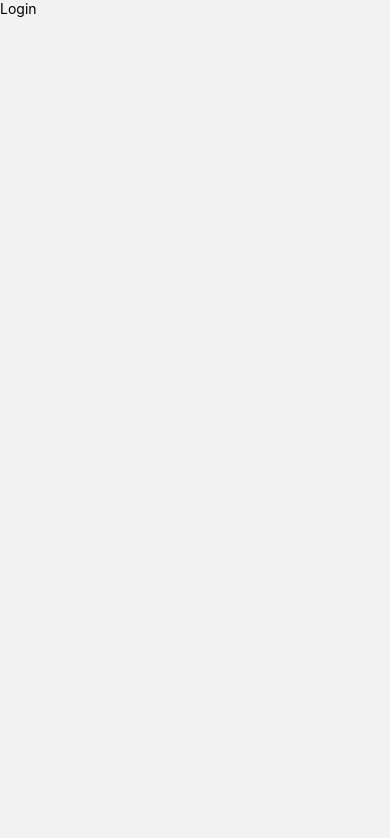
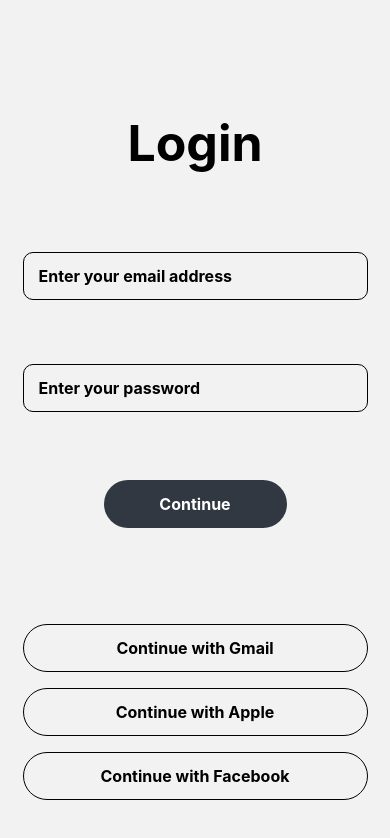
Before and after one commit to zackkb/bark-and-beyond, a React Native app in the folder PupPlanner/: screen /Login in a window 390 px wide. Shown: the top 838 px of the page. Built offline with nearby package versions, Linux system fonts and the light colour scheme.

Commit message:
login/signup/firebase work

```diff
--- /dev/null
+++ b/PupPlanner/Firebase/firebase.js
@@ -0,0 +1,26 @@
+import firebase from "firebase/compat/app";
+import "firebase/compat/auth";
+import "firebase/compat/firestore";
+
+const firebaseConfig = {
+  apiKey: "AIzaSyDhf-zdbj086RdjUW9GzVv6aDiHwDJjjG8",
+  authDomain: "bark-and-beyond.firebaseapp.com",
+  projectId: "bark-and-beyond",
+  storageBucket: "bark-and-beyond.appspot.com",
+  messagingSenderId: "576071278336",
+  appId: "1:576071278336:web:eaf5868cc3689fc1819de5",
+  measurementId: "G-WR80XTCQVG",
+};
+
+let app;
+
+if (firebase.apps.length === 0) {
+  app = firebase.initializeApp(firebaseConfig);
+} else {
+  app = firebase.app();
+}
+
+const db = app.firestore();
+const auth = firebase.auth();
+
+export { db, auth };
--- a/PupPlanner/package.json
+++ b/PupPlanner/package.json
@@ -14,11 +14,12 @@
     "@react-navigation/stack": "^6.3.16",
     "expo": "~48.0.9",
     "expo-status-bar": "~1.4.4",
+    "firebase": "^9.20.0",
     "react": "18.2.0",
     "react-native": "0.71.6",
+    "react-native-gesture-handler": "~2.9.0",
     "react-native-safe-area-context": "4.5.0",
-    "react-native-screens": "~3.20.0",
-    "react-native-gesture-handler": "~2.9.0"
+    "react-native-screens": "~3.20.0"
   },
   "devDependencies": {
     "@babel/core": "^7.20.0"
--- a/PupPlanner/src/Onboarding/components/Login.js
+++ b/PupPlanner/src/Onboarding/components/Login.js
@@ -1,14 +1,149 @@
-import { StyleSheet, Text, View } from "react-native";
+import {
+  StyleSheet,
+  Text,
+  View,
+  TextInput,
+  SafeAreaView,
+  TouchableOpacity,
+} from "react-native";
 import React from "react";
+import { firebase } from "../../../Firebase/firebase";
 
 const Login = () => {
   return (
-    <View>
-      <Text>Login</Text>
+    <View style={styles.container}>
+      <Text style={styles.header}>Login</Text>
+
+      <TextInput
+        style={styles.email}
+        placeholder="Enter your email address"
+        placeholderTextColor="#000"
+      />
+      <TextInput
+        style={styles.password}
+        placeholder="Enter your password"
+        placeholderTextColor="#000"
+      />
+
+      <TouchableOpacity
+        style={styles.continueButton}
+        onPress={() => console.log(firebase)}
+      >
+        <Text style={styles.continueText}>Continue</Text>
+      </TouchableOpacity>
+
+      <TouchableOpacity style={styles.gmailButton}>
+        <Text style={styles.externalText}>Continue with Gmail</Text>
+      </TouchableOpacity>
+      <TouchableOpacity style={styles.appleButton}>
+        <Text style={styles.externalText}>Continue with Apple</Text>
+      </TouchableOpacity>
+      <TouchableOpacity style={styles.facebookButton}>
+        <Text style={styles.externalText}>Continue with Facebook</Text>
+      </TouchableOpacity>
     </View>
   );
 };
 
 export default Login;
 
-const styles = StyleSheet.create({});
+const styles = StyleSheet.create({
+  header: {
+    //  fontFamily: "poppins",
+    fontSize: 50,
+    fontWeight: 700,
+    lineHeight: 75,
+    marginTop: 106,
+    textAlign: "center",
+  },
+  container: {
+    alignItems: "center",
+    // backgroundColor: "#B8DFA9",
+  },
+  email: {
+    display: "flex",
+    flexDirection: "column",
+    alignItems: "flex-start",
+    fontSize: 16,
+    fontWeight: "bold",
+    padding: 0,
+    gap: 6,
+    position: "absolute",
+    width: 345,
+    height: 48,
+    borderWidth: 1,
+    borderRadius: 10,
+    marginTop: 252,
+    paddingLeft: 15,
+    color: "#333",
+  },
+  password: {
+    display: "flex",
+    flexDirection: "column",
+    alignItems: "flex-start",
+    fontSize: 16,
+    fontWeight: "bold",
+    padding: 0,
+    gap: 6,
+    position: "absolute",
+    width: 345,
+    height: 48,
+    borderWidth: 1,
+    borderRadius: 10,
+    marginTop: 364,
+    paddingLeft: 15,
+    color: "#333",
+  },
+  continueButton: {
+    display: "flex",
+    flexDirection: "row",
+    justifyContent: "center",
+    alignItems: "center",
+    gap: 10,
+    position: "absolute",
+    width: 183,
+    height: 48,
+    top: 480,
+    backgroundColor: "#323841",
+    borderRadius: 30,
+  },
+  continueText: {
+    color: "#FFF",
+    fontSize: 16,
+    fontWeight: "bold",
+  },
+  gmailButton: {
+    position: "absolute",
+    width: 345,
+    height: 48,
+    top: 624,
+    alignItems: "center",
+    justifyContent: "center",
+    borderWidth: 1,
+    borderRadius: 30,
+  },
+  appleButton: {
+    position: "absolute",
+    width: 345,
+    height: 48,
+    top: 688,
+    alignItems: "center",
+    justifyContent: "center",
+    borderWidth: 1,
+    borderRadius: 30,
+  },
+  facebookButton: {
+    position: "absolute",
+    width: 345,
+    height: 48,
+    top: 752,
+    alignItems: "center",
+    justifyContent: "center",
+    borderWidth: 1,
+    borderRadius: 30,
+  },
+  externalText: {
+    fontSize: 16,
+    fontWeight: "bold",
+  },
+});
--- a/PupPlanner/src/Onboarding/components/SignUp.js
+++ b/PupPlanner/src/Onboarding/components/SignUp.js
@@ -1,14 +1,173 @@
-import { StyleSheet, Text, View } from "react-native";
-import React from "react";
+import {
+  StyleSheet,
+  Text,
+  View,
+  TextInput,
+  SafeAreaView,
+  TouchableOpacity,
+} from "react-native";
+import React, { useState } from "react";
+import { firebase } from "../../../Firebase/firebase";
 
-const SignUp = () => {
+const Login = () => {
+  const [email, setemail] = useState("");
+  const [password, setpassword] = useState("");
+
+  function emailChange(value) {
+    setemail(value);
+  }
+
+  function passwordChange(value) {
+    setpassword(value);
+  }
+
+  function createUser() {
+    firebase
+      .auth()
+      .createUserWithEmailAndPassword(email, password)
+      .then(() => {});
+  }
+
   return (
-    <View>
-      <Text>SignUp</Text>
+    <View style={styles.container}>
+      <Text style={styles.header}>Sign Up</Text>
+
+      <TextInput
+        onChangeText={emailChange}
+        value={email}
+        style={styles.email}
+        placeholder="Enter your email address"
+        placeholderTextColor="#000"
+      />
+      <TextInput
+        onChangeText={passwordChange}
+        value={password}
+        style={styles.password}
+        placeholder="Enter your password"
+        placeholderTextColor="#000"
+      />
+
+      <TouchableOpacity
+        style={styles.continueButton}
+        // onPress={() => console.log(firebase)}
+        // onPress={createUser}
+        onPress={() => console.log(email, password)}
+      >
+        <Text style={styles.continueText}>Continue</Text>
+      </TouchableOpacity>
+
+      <TouchableOpacity style={styles.gmailButton}>
+        <Text style={styles.externalText}>Continue with Gmail</Text>
+      </TouchableOpacity>
+      <TouchableOpacity style={styles.appleButton}>
+        <Text style={styles.externalText}>Continue with Apple</Text>
+      </TouchableOpacity>
+      <TouchableOpacity style={styles.facebookButton}>
+        <Text style={styles.externalText}>Continue with Facebook</Text>
+      </TouchableOpacity>
     </View>
   );
 };
 
-export default SignUp;
+export default Login;
 
-const styles = StyleSheet.create({});
+const styles = StyleSheet.create({
+  header: {
+    //  fontFamily: "poppins",
+    fontSize: 50,
+    fontWeight: 700,
+    lineHeight: 75,
+    marginTop: 106,
+    textAlign: "center",
+  },
+  container: {
+    alignItems: "center",
+    // backgroundColor: "#B8DFA9",
+  },
+  email: {
+    display: "flex",
+    flexDirection: "column",
+    alignItems: "flex-start",
+    fontSize: 16,
+    fontWeight: "bold",
+    padding: 0,
+    gap: 6,
+    position: "absolute",
+    width: 345,
+    height: 48,
+    borderWidth: 1,
+    borderRadius: 10,
+    marginTop: 252,
+    paddingLeft: 15,
+    color: "#333",
+  },
+  password: {
+    display: "flex",
+    flexDirection: "column",
+    alignItems: "flex-start",
+    fontSize: 16,
+    fontWeight: "bold",
+    padding: 0,
+    gap: 6,
+    position: "absolute",
+    width: 345,
+    height: 48,
+    borderWidth: 1,
+    borderRadius: 10,
+    marginTop: 364,
+    paddingLeft: 15,
+    color: "#333",
+  },
+  continueButton: {
+    display: "flex",
+    flexDirection: "row",
+    justifyContent: "center",
+    alignItems: "center",
+    gap: 10,
+    position: "absolute",
+    width: 183,
+    height: 48,
+    top: 480,
+    backgroundColor: "#323841",
+    borderRadius: 30,
+  },
+  continueText: {
+    color: "#FFF",
+    fontSize: 16,
+    fontWeight: "bold",
+  },
+  gmailButton: {
+    position: "absolute",
+    width: 345,
+    height: 48,
+    top: 624,
+    alignItems: "center",
+    justifyContent: "center",
+    borderWidth: 1,
+    borderRadius: 30,
+  },
+  appleButton: {
+    position: "absolute",
+    width: 345,
+    height: 48,
+    top: 688,
+    alignItems: "center",
+    justifyContent: "center",
+    borderWidth: 1,
+    borderRadius: 30,
+  },
+  facebookButton: {
+    position: "absolute",
+    width: 345,
+    height: 48,
+    top: 752,
+    alignItems: "center",
+    justifyContent: "center",
+    borderWidth: 1,
+    borderRadius: 30,
+  },
+  externalText: {
+    fontSize: 16,
+    fontWeight: "bold",
+  },
+});
--- a/PupPlanner/src/Onboarding/components/SlideItem.js
+++ b/PupPlanner/src/Onboarding/components/SlideItem.js
@@ -9,6 +9,8 @@
 import React from "react";
 import { useNavigation } from "@react-navigation/native";
 
+import { firebase } from "../../../Firebase/firebase";
+
 const { width, height } = Dimensions.get("screen");
 
 const SlideItem = ({ item, index, lastIndex }) => {
@@ -16,7 +18,11 @@
 
   return (
     <View style={styles.container}>
-      <Image source={item.img} resizeMode="contain" style={styles.image} />
+      <Image
+        source={item.img}
+        resizeMode="contain"
+        style={styles.image}
+      />
 
       <View style={styles.content}>
         <Text style={styles.title}>{item.title}</Text>
@@ -66,14 +72,14 @@
   title: {
     fontSize: 16,
     fontWeight: "bold",
-    color: "#333",
+    color: "#000",
     marginBottom: 10,
   },
   description: {
     fontSize: 16,
     fontWeight: 400,
     lineHeight: 19.36,
-    color: "#333",
+    color: "#000",
     textAlign: "center",
     flexWrap: "wrap",
   },
```
Also changed, not shown: 1 other file (tests, documents, lock files or other folders).
